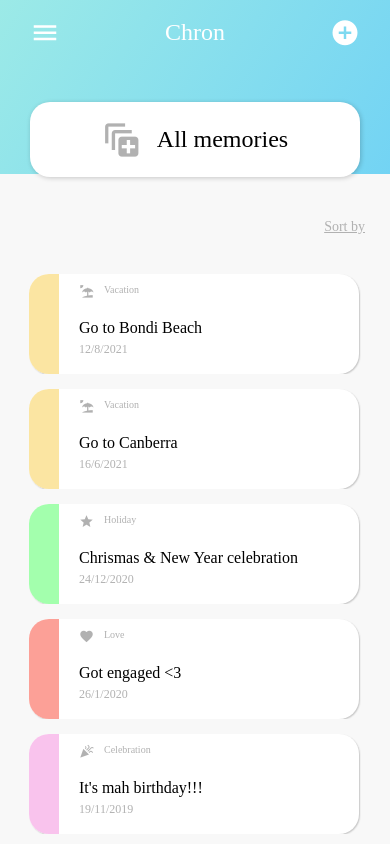
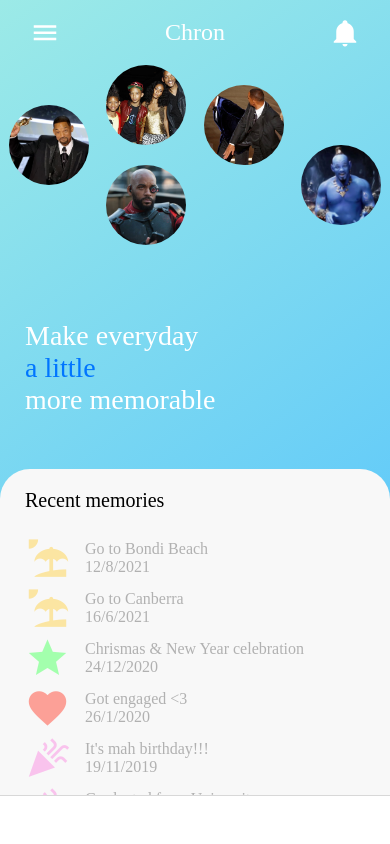
Before and after one commit to susupadilla99/Chron, a React Native app: screen /Tab in a window 390 px wide. Built offline with nearby package versions, Linux system fonts and the light colour scheme; some icons are missing.

Commit message:
Finished Category picking in Memory Screen

```diff
--- a/App.js
+++ b/App.js
@@ -9,11 +9,11 @@ import RegisterScreen from './app/screens/RegisterScreen';
 
 export default function App() {
   return (
-    <MemoryScreen/>
-    /*
+    //<MemoryScreen/>
+
     <NavigationContainer>
       <AuthNavigator/>
     </NavigationContainer>
-    */
+
   );
 };
--- a/app/components/AppCategoryPicker.js
+++ b/app/components/AppCategoryPicker.js
@@ -13,7 +13,7 @@ import { FlatList } from 'react-native-gesture-handler';
 
 const categories = AppCategories.categories;
 
-function AppCategoryPicker({category, ...otherProp}) {
+function AppCategoryPicker({category, onSelectItem, ...otherProp}) {
   const [modalVisible, setModalVisible] = useState(false);
 
   return (
@@ -22,11 +22,11 @@ function AppCategoryPicker({category, ...otherProp}) {
       <View style={styles.picker}>
         <MaterialCommunityIcons
           style={{marginRight: 15}}
-          name={categories.find(x=>x.type===category).icon}
+          name={categories.find(x=>x.id===category.id).icon}
           size={40}
-          color={categories.find(x=>x.type===category).color} />
-
-        <AppText style={{fontFamily:'Avenir-Heavy'}} size={24}>All memories</AppText>
+          color={categories.find(x=>x.id===category.id).color}
+          />
+        <AppText style={{fontFamily:'Avenir-Heavy'}} size={24}>{category.type}</AppText>
       </View>
     </TouchableHighlight>
 
@@ -44,7 +44,13 @@ function AppCategoryPicker({category, ...otherProp}) {
           <FlatList
             data={categories}
             renderItem={({item})=>(
-              <AppCategoryItem category={item} key={item.id} />
+              <AppCategoryItem
+                category={item}
+                key={item.id}
+                onPress={() => {
+                  onSelectItem(item);
+                  setModalVisible(!modalVisible);
+                }} />
             )}
             />
         </View>
--- a/app/screens/MemoryScreen.js
+++ b/app/screens/MemoryScreen.js
@@ -9,13 +9,16 @@ import AppMemoryCard from '../components/AppMemoryCard';
 import AppMemoryData from '../data/AppMemoryData';
 import AppCategoryColors from '../config/AppCategoryColors';
 import AppCategoryPicker from '../components/AppCategoryPicker';
+import AppCategories from '../data/AppCategories';
 
-
+const categories = AppCategories.categories;
 
 function MemoryScreen(props) {
 
   const [refreshing, setRefreshing] = useState(false);
   const [memories, setMemories] = useState(AppMemoryData.memories);
+  const [currentCategory, setCurrentCategory] = useState(categories[5]);
+
   const deleteMemories = (memory) => {
     const temp = memories.filter(item => item.id !== memory.id);
     setMemories(temp);
@@ -28,7 +31,12 @@ function MemoryScreen(props) {
       <View style={styles.topContainer}>
         <View style={styles.topBar}>
           <View style={{flex:1, justifyContent:'center'}}>
-            <AppIconButton style={{marginLeft: 30}} icon="menu" size={30} color={AppColors.white}/>
+            <AppIconButton
+              style={{marginLeft: 30}}
+              icon="menu"
+              size={30}
+              color={AppColors.white}
+              onPress={()=>{console.log(currentCategory)}} />
           </View>
           <View style={{flex:1.5, justifyContent: 'center', alignItems: 'center'}}>
             <AppText style={{fontFamily:"Avenir-Medium"}} size={24} color={AppColors.white}>Chron</AppText>
@@ -78,7 +86,9 @@ function MemoryScreen(props) {
       </View>
 
       <View style={styles.absoluteContainer}>
-        <AppCategoryPicker category="All memories"/>
+        <AppCategoryPicker
+          category={currentCategory}
+          onSelectItem={(item) => setCurrentCategory(item)} />
       </View>
 
     </AppGradientScreen>
```
